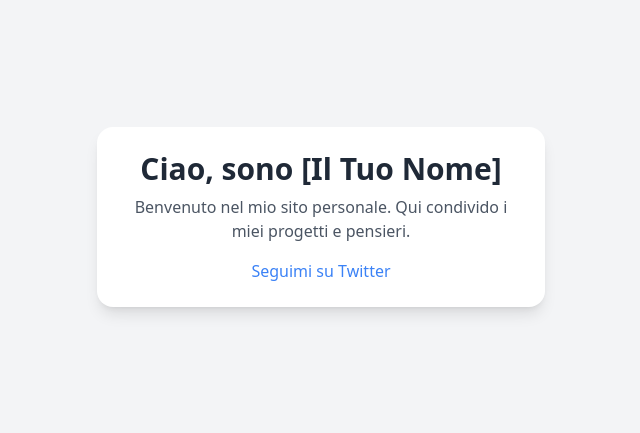
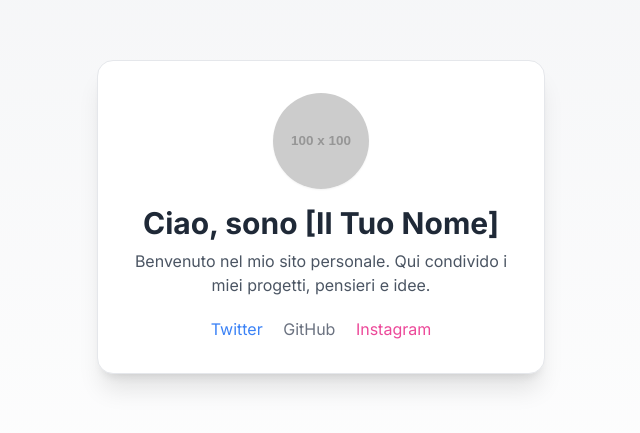
Before and after one commit to KaliEz77/miosito, a plain HTML site: page index.html in a window 1280 px wide. Shown: the part 183-616 px from the top of the page, without its empty margins (319-959 px from the left). Drawn offline with nearby package versions, Linux system fonts and the light colour scheme; placeholder pictures from the web are drawn by us.

Commit message:
beta version

```diff
--- a/index.html
+++ b/index.html
@@ -1,18 +1,33 @@
 <!DOCTYPE html>
 <html lang="it">
 <head>
-    <meta charset="UTF-8">
-    <meta name="viewport" content="width=device-width, initial-scale=1.0">
-    <title>Il Mio Sito</title>
-    <script src="https://cdn.tailwindcss.com"></script>
+  <meta charset="UTF-8" />
+  <meta name="viewport" content="width=device-width, initial-scale=1.0" />
+  <title>Il Mio Sito</title>
+  <script src="https://cdn.tailwindcss.com"></script>
+  <!-- Font elegante -->
+  <link href="https://fonts.googleapis.com/css2?family=Inter:wght@400;700&display=swap" rel="stylesheet">
+  <style>
+    body {
+      font-family: 'Inter', sans-serif;
+    }
+  </style>
 </head>
-<body class="bg-gray-100 flex items-center justify-center h-screen">
-    <div class="text-center p-6 bg-white shadow-lg rounded-2xl max-w-md">
-        <h1 class="text-3xl font-bold text-gray-800">Ciao, sono [Il Tuo Nome]</h1>
-        <p class="text-gray-600 mt-2">Benvenuto nel mio sito personale. Qui condivido i miei progetti e pensieri.</p>
-        <div class="mt-4">
-            <a href="#" class="text-blue-500 hover:underline">Seguimi su Twitter</a>
-        </div>
+<body class="bg-gradient-to-b from-gray-100 to-white min-h-screen flex items-center justify-center">
+
+  <div class="text-center bg-white shadow-xl rounded-2xl p-8 max-w-md border border-gray-200">
+    <!-- Immagine profilo (puoi sostituire il link) -->
+    <img src="https://via.placeholder.com/100" alt="Foto profilo" class="mx-auto rounded-full w-24 h-24 mb-4 shadow-sm" />
+
+    <h1 class="text-3xl font-bold text-gray-800">Ciao, sono [Il Tuo Nome]</h1>
+    <p class="text-gray-600 mt-2">Benvenuto nel mio sito personale. Qui condivido i miei progetti, pensieri e idee.</p>
+
+    <div class="mt-5 space-x-4">
+      <a href="#" class="text-blue-500 hover:text-blue-700 transition">Twitter</a>
+      <a href="#" class="text-gray-500 hover:text-gray-700 transition">GitHub</a>
+      <a href="#" class="text-pink-500 hover:text-pink-700 transition">Instagram</a>
     </div>
+  </div>
+
 </body>
 </html>
```
